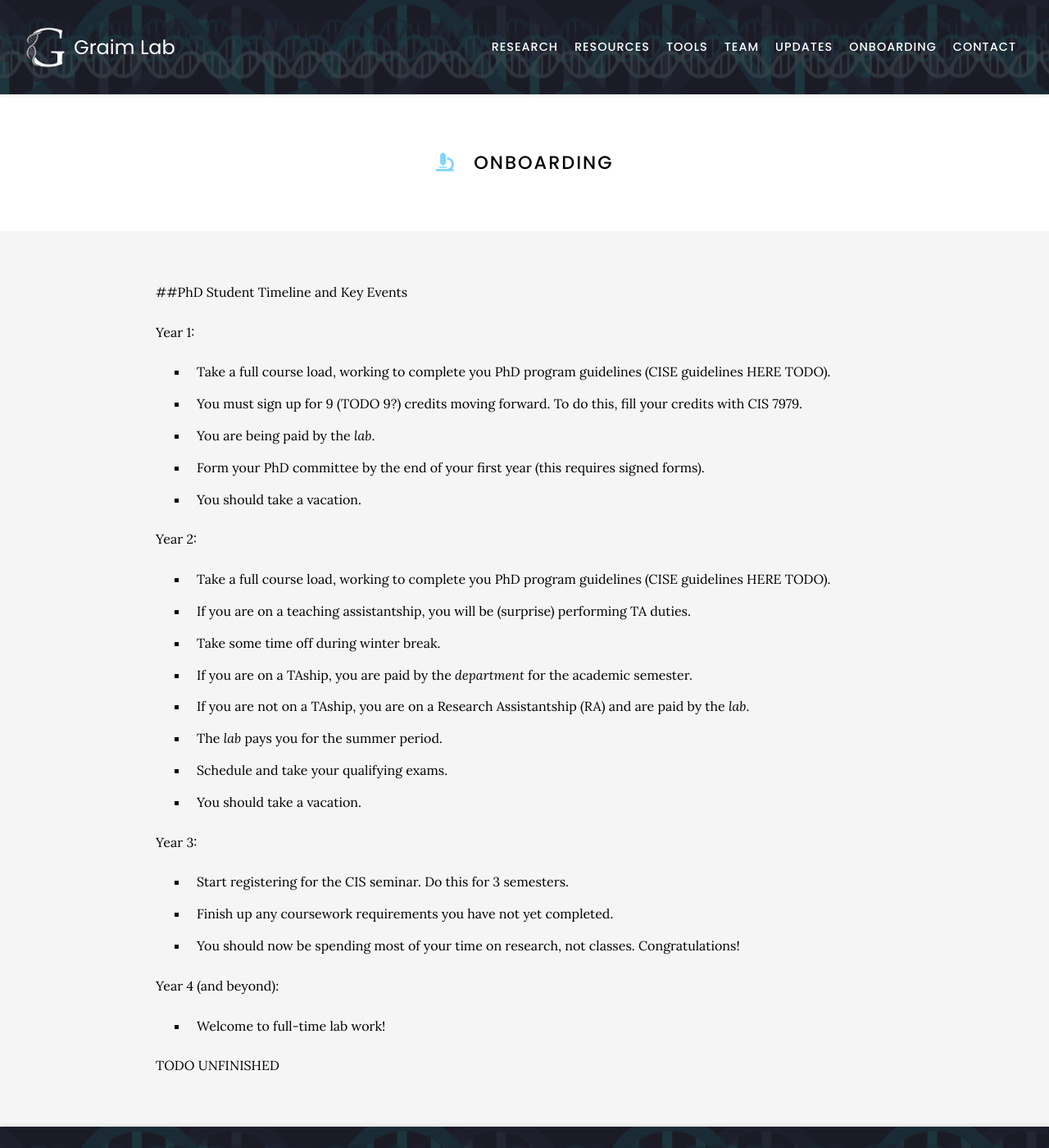
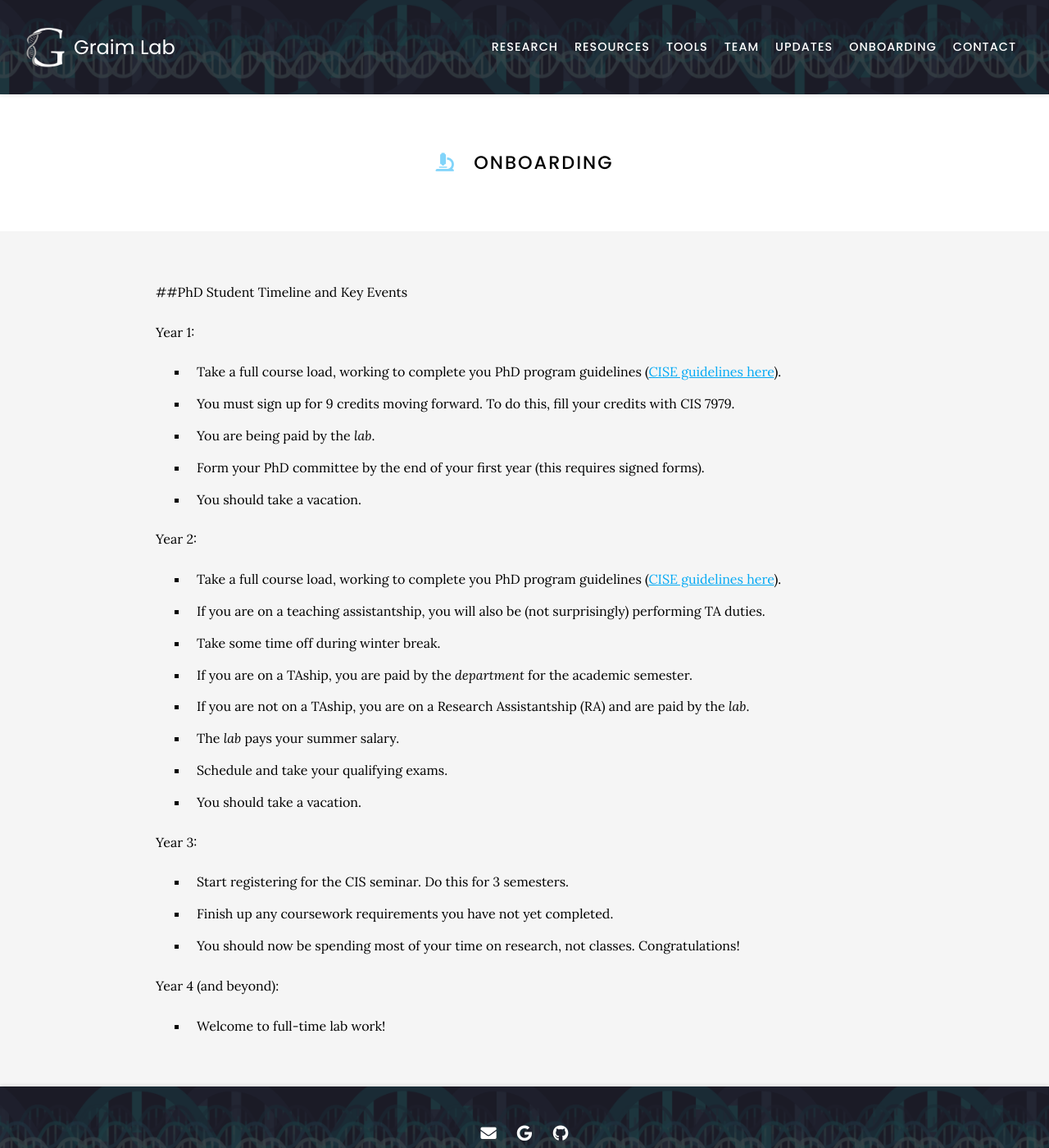
Before and after one commit to graim/GraimLabWebsite, a Jekyll site: the page built from onboarding/index.md, in a window 1280 px wide and 1400 px high. Shown: the whole window at 82% size. Built offline with Jekyll 4.4.1, drawn with Linux system fonts in a browser that asks for light colours; nearby versions of some CDN libraries.

Commit message:
Update index.md
finished draft version

```diff
--- a/onboarding/index.md
+++ b/onboarding/index.md
@@ -12,19 +12,19 @@ nav:
 ##PhD Student Timeline and Key Events
 
 Year 1:
-- Take a full course load, working to complete you PhD program guidelines (CISE guidelines HERE TODO).
-- You must sign up for 9 (TODO 9?) credits moving forward. To do this, fill your credits with CIS 7979.
+- Take a full course load, working to complete you PhD program guidelines ([CISE guidelines here](https://www.cise.ufl.edu/academics/graduate/phd/)).
+- You must sign up for 9 credits moving forward. To do this, fill your credits with CIS 7979.
 - You are being paid by the _lab_.
 - Form your PhD committee by the end of your first year (this requires signed forms).
 - You should take a vacation.
 
 Year 2:
-- Take a full course load, working to complete you PhD program guidelines (CISE guidelines HERE TODO).
-- If you are on a teaching assistantship, you will be (surprise) performing TA duties.
+- Take a full course load, working to complete you PhD program guidelines ([CISE guidelines here](https://www.cise.ufl.edu/academics/graduate/phd/)).
+- If you are on a teaching assistantship, you will also be (not surprisingly) performing TA duties.
 - Take some time off during winter break.
 - If you are on a TAship, you are paid by the _department_ for the academic semester.
 - If you are not on a TAship, you are on a Research Assistantship (RA) and are paid by the _lab_.
-- The _lab_ pays you for the summer period.
+- The _lab_ pays your summer salary.
 - Schedule and take your qualifying exams.
 - You should take a vacation.
 
@@ -35,5 +35,3 @@ Year 3:
 
 Year 4 (and beyond):
 - Welcome to full-time lab work!
-
-TODO UNFINISHED
```
